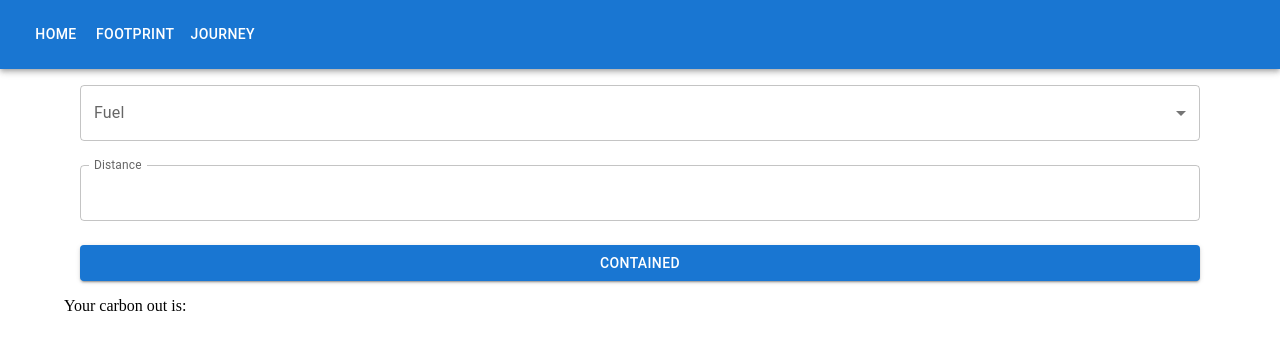
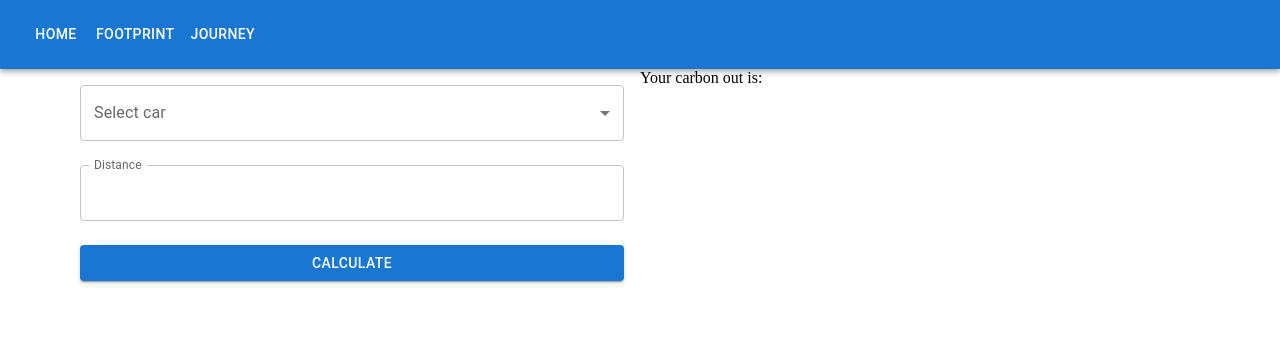
Before and after one commit to f-ssemwanga/eco-tracker, a React (Create React App) app: page /footprint in a window 1280 px wide. Shown: the top 350 px of the page. Built offline with nearby package versions, Linux system fonts and the light colour scheme; no server answers.

Commit message:
validation, error, axios

```diff
--- a/src/components/CarbonForm.js
+++ b/src/components/CarbonForm.js
@@ -8,7 +8,7 @@ import TextField from "@mui/material/TextField";
 import Button from "@mui/material/Button";
 import { useFormik } from "formik";
 import * as Yup from "yup";
-import { useState } from "react";
+import FormHelperText from "@mui/material/FormHelperText";
 
 export const CarbonForm = ({ handleSubmit }) => {
   // step 1  - define initial state values
@@ -39,11 +39,16 @@ export const CarbonForm = ({ handleSubmit }) => {
     >
       <Stack component="form" onSubmit={formik.handleSubmit} spacing={3}>
         <FormControl fullWidth>
-          <InputLabel id="demo-simple-select-label">Fuel</InputLabel>
+          {/* place holder inside field */}
+          <InputLabel id="fuelType">Select car</InputLabel>
           <Select
+            error={formik.touched.fuelType && !!formik.errors.fuelType}
+            onBlur={formik.handleBlur}
+            labelId="fuelType"
             className="mb-3"
             name="fuelType"
-            label="Fuel"
+            // name above field
+            label="Select Car"
             onChange={formik.handleChange}
             value={formik.values.fuelType}
           >
@@ -51,21 +56,26 @@ export const CarbonForm = ({ handleSubmit }) => {
             <MenuItem value="mediumDieselCar">Medium Diesel Car</MenuItem>
             <MenuItem value="largeDieselCar">Large Diesel Car</MenuItem>
             <MenuItem value="MediumHybridCar">Medium HybridCar </MenuItem>
-
           </Select>
+          {formik.touched.fuelType && !!formik.errors.fuelType && (
+            <FormHelperText error>{formik.errors.fuelType}</FormHelperText>
+          )}
         </FormControl>
         <TextField
+          error={formik.touched.distance && !!formik.errors.distance}
+          helperText={formik.touched.distance && formik.errors.distance}
           label="Distance"
           type="number"
           name="distance"
           onChange={formik.handleChange}
+          onBlur={formik.handleBlur}
           value={formik.values.distance}
           InputLabelProps={{
             shrink: true,
           }}
         />
         <Button variant="contained" type="submit">
-          Contained
+          Calculate
         </Button>
       </Stack>
     </Box>
--- a/src/pages/FootPrint.js
+++ b/src/pages/FootPrint.js
@@ -3,53 +3,43 @@ import { CarbonResult } from "../components/CarbonResult";
 import { CarbonForm } from "../components/CarbonForm";
 import { useEffect, useState } from "react";
 import axios from "axios";
+import Grid from "@mui/material/Grid";
 
 export const FootPrint = () => {
-  const [fuelType, setFuelType] = useState();
-  const [distance, setDistance] = useState();
   const [carbonOutput, setCarbonOutput] = useState();
+  const [url, setUrl] = useState();
 
-  const options = {
-    method: "GET",
-    url: "https://carbonfootprint1.p.rapidapi.com/CarbonFootprintFromCarTravel",
-    params: {
-      distance: "",
-      vehicle: "",
-    },
-    //keys to be hidden before submission.
-    headers: {
-      "X-RapidAPI-Key": "f949d10bd8mshf91fea6233b3069p123fb3jsn202554e50322",
-      "X-RapidAPI-Host": "carbonfootprint1.p.rapidapi.com",
-    },
-  };
+  useEffect(() => {
+    if (url) {
+      const fetchData = async () => {
+        const { data } = await axios.get(url, {
+          headers: {
+            "X-RapidAPI-Key":
+              "f949d10bd8mshf91fea6233b3069p123fb3jsn202554e50322",
+            "X-RapidAPI-Host": "carbonfootprint1.p.rapidapi.com",
+          },
+        });
 
-  useEffect(
-    () => {
-      const fetchData = async () => {
-        const response = await fetch(
-          `https://carbonfootprint1.p.rapidapi.com/CarbonFootprintFromCarTravel?distance=${distance}&vehicle=${fuelType}`,
-          options
-        );
-
-        const data = await response.json();
         setCarbonOutput(data.carbonEquivalent);
       };
       fetchData();
-    },
-    [fuelType],
-    [distance]
-  );
+    }
+  }, [url]);
 
   const handleSubmit = (fuelType, distance) => {
-    setFuelType(fuelType);
-    setDistance(distance);
+    setUrl(
+      `https://carbonfootprint1.p.rapidapi.com/CarbonFootprintFromCarTravel?distance=${distance}&vehicle=${fuelType}`
+    );
   };
-  console.log(carbonOutput);
 
   return (
-    <Stack>
-      <CarbonForm handleSubmit={handleSubmit} />
-      <CarbonResult carbonOutput ={carbonOutput}/>
-    </Stack>
+    <Grid container>
+      <Grid item xs={12} sm={12} md={6}>
+        <CarbonForm handleSubmit={handleSubmit} />
+      </Grid>
+      <Grid item xs={12} sm={12} md={6}>
+        <CarbonResult carbonOutput={carbonOutput} />
+      </Grid>
+    </Grid>
   );
 };
```
